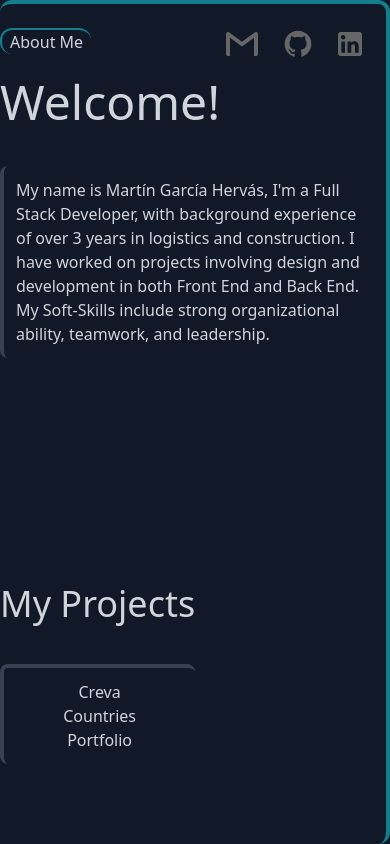
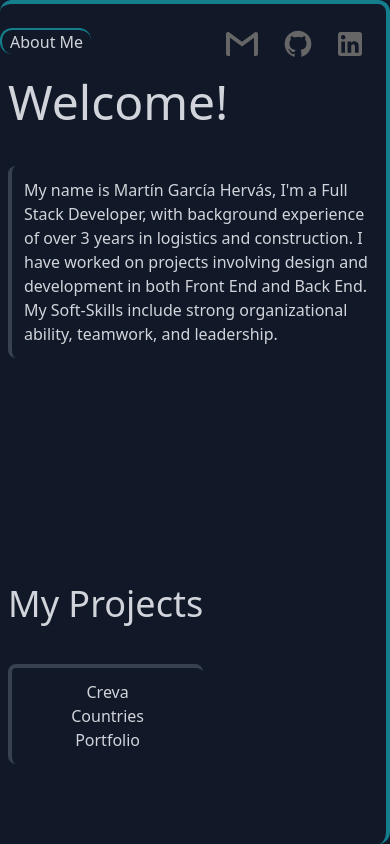
Before and after one commit to MartinGarciaHervas/Portfolio, a React (Vite) app: page / in a window 390 px wide. Built offline with nearby package versions, Linux system fonts and the light colour scheme.

Commit message:
margin for responsive

```diff
--- a/src/components/Bio.tsx
+++ b/src/components/Bio.tsx
@@ -14,7 +14,7 @@ const Bio = () => {
     return (
         <div className="flex flex-col w-full justify-start lg:justify-center">
             <SocialMedia infoSelect={infoHandler}/>
-            <div className="flex flex-col lg:flex-row justify-between h-full lg:h-3/4">
+            <div className="flex flex-col ml-2 lg:m-0 lg:flex-row justify-between h-full lg:h-3/4">
                 <div className="lg:w-1/2">
                     <h1 className="text-5xl lg:text-8xl mb-10">{info === 'Bio' ? db.Bio.title.en : info}</h1>
                     <div className="border-l-4 border-gray-700 hover:border-bordergreen transition-all duration-300 rounded-lg p-3">
```
